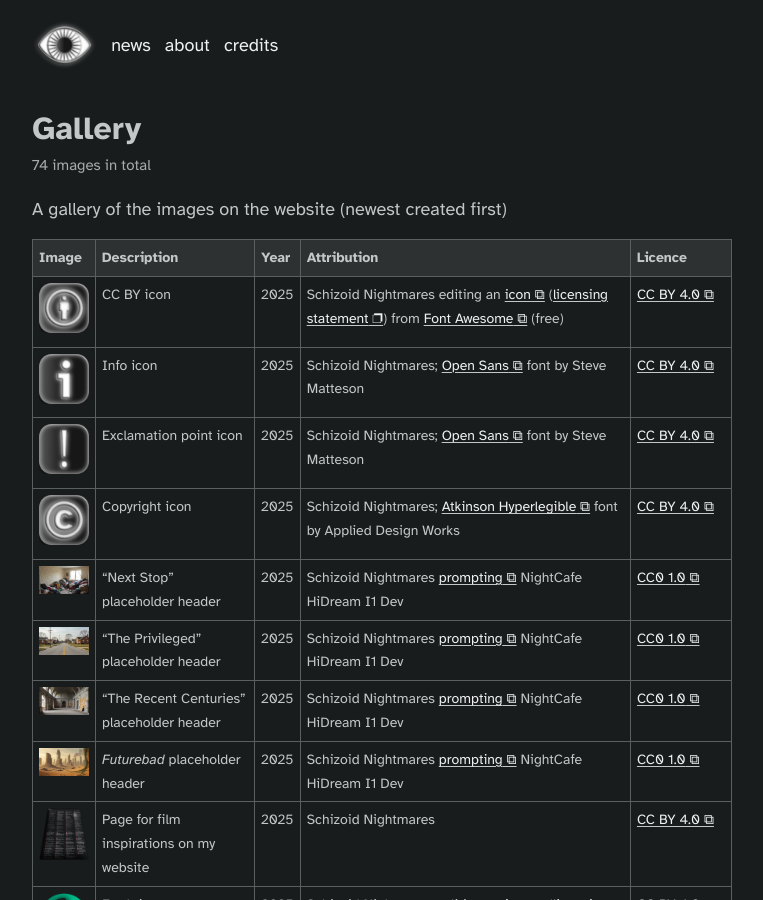
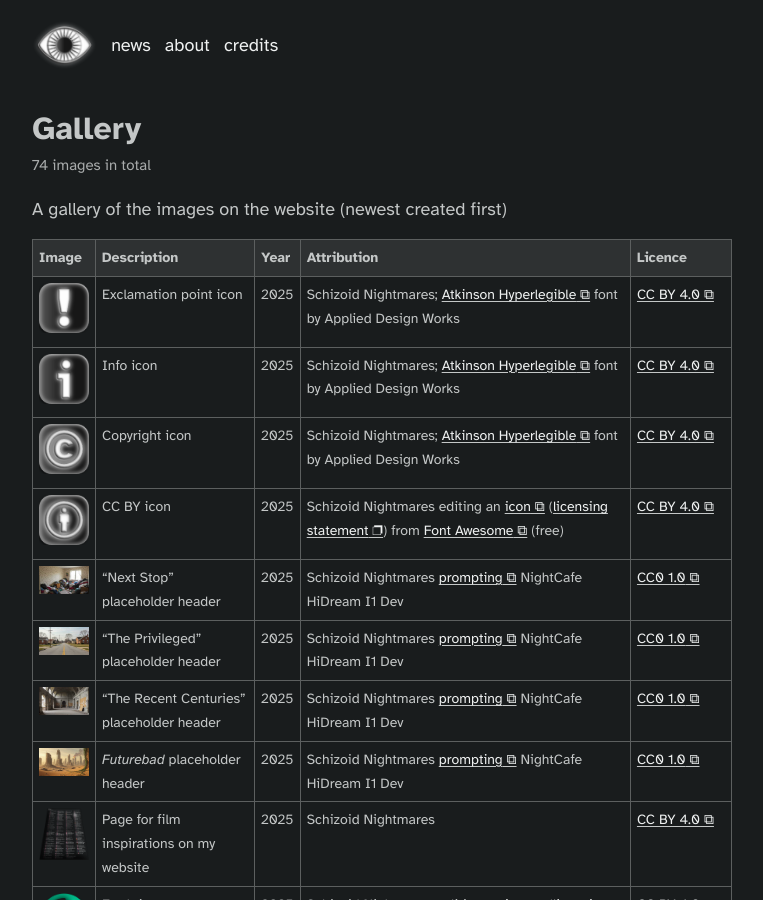
Before and after one commit to schizoidnightmares/schizoidnightmares.com, a Jekyll site: the page built from gallery.md, in a window 1280 px wide and 900 px high. Shown: the whole window, without its empty margins (258-1021 px from the left). Built offline with Jekyll 4.4.1, drawn with Linux system fonts in a browser that asks for light colours.

Commit message:
updating exclamation to current font, reordering gallery by newest

```diff
--- a/_data/gallery.yaml
+++ b/_data/gallery.yaml
@@ -1,9 +1,9 @@
-- title: CC BY icon
-  thumb: /assets/images/fa/creative-commons-by-brands.png
-  full: /assets/images/fa/creative-commons-by-brands.png
-  alt: CC BY icon
+- title: Exclamation point icon
+  thumb: /assets/images/ui/exclamation.png
+  full: /assets/images/ui/exclamation.png
+  alt: Exclamation point icon
   year: 2025
-  attribution: Schizoid Nightmares editing an <a href="https://fontawesome.com/icons/creative-commons-by?f=classic&s=brands" target="_blank">icon</a> (<a href="/assets/images/fa/Font-Awesome-Free-License.txt" target="_blank">licensing statement</a>) from <a href="https://fontawesome.com/" target="_blank">Font Awesome</a> (free)
+  attribution: Schizoid Nightmares; <a href="https://fonts.google.com/specimen/Atkinson+Hyperlegible" target="_blank">Atkinson Hyperlegible</a> font by Applied Design Works
   licence: <a href="https://creativecommons.org/licenses/by/4.0/" target="_blank">CC BY 4.0</a>
 
 - title: Info icon
@@ -11,15 +11,7 @@
   full: /assets/images/ui/info.png
   alt: Info icon
   year: 2025
-  attribution: Schizoid Nightmares; <a href="https://fonts.google.com/specimen/Open+Sans" target="_blank">Open Sans</a> font by Steve Matteson
-  licence: <a href="https://creativecommons.org/licenses/by/4.0/" target="_blank">CC BY 4.0</a>
-
-- title: Exclamation point icon
-  thumb: /assets/images/ui/exclamation.png
-  full: /assets/images/ui/exclamation.png
-  alt: Exclamation point icon
-  year: 2025
-  attribution: Schizoid Nightmares; <a href="https://fonts.google.com/specimen/Open+Sans" target="_blank">Open Sans</a> font by Steve Matteson
+  attribution: Schizoid Nightmares; <a href="https://fonts.google.com/specimen/Atkinson+Hyperlegible" target="_blank">Atkinson Hyperlegible</a> font by Applied Design Works
   licence: <a href="https://creativecommons.org/licenses/by/4.0/" target="_blank">CC BY 4.0</a>
 
 - title: Copyright icon
@@ -28,6 +20,14 @@
   alt: Copyright icon
   year: 2025
   attribution: Schizoid Nightmares; <a href="https://fonts.google.com/specimen/Atkinson+Hyperlegible" target="_blank">Atkinson Hyperlegible</a> font by Applied Design Works
+  licence: <a href="https://creativecommons.org/licenses/by/4.0/" target="_blank">CC BY 4.0</a>
+
+- title: CC BY icon
+  thumb: /assets/images/fa/creative-commons-by-brands.png
+  full: /assets/images/fa/creative-commons-by-brands.png
+  alt: CC BY icon
+  year: 2025
+  attribution: Schizoid Nightmares editing an <a href="https://fontawesome.com/icons/creative-commons-by?f=classic&s=brands" target="_blank">icon</a> (<a href="/assets/images/fa/Font-Awesome-Free-License.txt" target="_blank">licensing statement</a>) from <a href="https://fontawesome.com/" target="_blank">Font Awesome</a> (free)
   licence: <a href="https://creativecommons.org/licenses/by/4.0/" target="_blank">CC BY 4.0</a>
 
 - title: “Next Stop” placeholder header
```
Also changed, not shown: assets/images/ui/exclamation.png.
